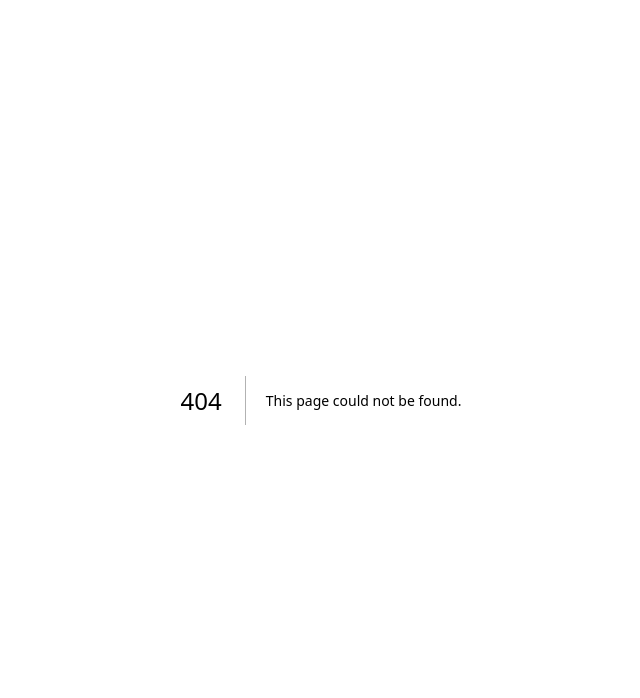
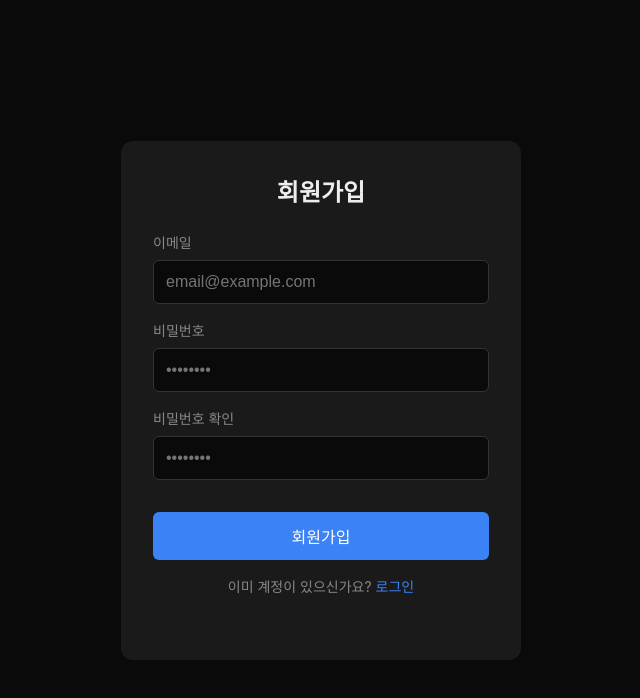
Before and after one commit to fromseoul/ai-fullstack-lab, a Next.js app in the folder apps/web/: page /signup in a window 1280 px wide. Before the commit this address had no page. Shown: the top 698 px of the page, without its empty margins (319-959 px from the left). Built offline with nearby package versions, Linux system fonts and the light colour scheme.

Commit message:
feat: 샘플 라우팅 작성

```diff
--- /dev/null
+++ b/apps/web/src/app/(auth)/signup/page.tsx
@@ -0,0 +1,69 @@
+"use client";
+
+import { useState } from "react";
+import Link from "next/link";
+
+export default function SignupPage() {
+  const [email, setEmail] = useState("");
+  const [password, setPassword] = useState("");
+  const [confirmPassword, setConfirmPassword] = useState("");
+
+  const handleSubmit = async (e: React.FormEvent) => {
+    e.preventDefault();
+    if (password !== confirmPassword) {
+      alert("비밀번호가 일치하지 않습니다.");
+      return;
+    }
+    // TODO: Firebase Auth 연동
+    console.log("Signup:", { email, password });
+  };
+
+  return (
+    <main className="auth-container">
+      <div className="auth-card">
+        <h1>회원가입</h1>
+        <form onSubmit={handleSubmit}>
+          <div className="form-group">
+            <label htmlFor="email">이메일</label>
+            <input
+              id="email"
+              type="email"
+              value={email}
+              onChange={(e) => setEmail(e.target.value)}
+              placeholder="email@example.com"
+              required
+            />
+          </div>
+          <div className="form-group">
+            <label htmlFor="password">비밀번호</label>
+            <input
+              id="password"
+              type="password"
+              value={password}
+              onChange={(e) => setPassword(e.target.value)}
+              placeholder="••••••••"
+              required
+            />
+          </div>
+          <div className="form-group">
+            <label htmlFor="confirmPassword">비밀번호 확인</label>
+            <input
+              id="confirmPassword"
+              type="password"
+              value={confirmPassword}
+              onChange={(e) => setConfirmPassword(e.target.value)}
+              placeholder="••••••••"
+              required
+            />
+          </div>
+          <button type="submit" className="btn-primary">
+            회원가입
+          </button>
+        </form>
+        <p className="auth-link">
+          이미 계정이 있으신가요? <Link href="/login">로그인</Link>
+        </p>
+      </div>
+    </main>
+  );
+}
--- /dev/null
+++ b/apps/web/src/app/api/health/route.ts
@@ -0,0 +1,9 @@
+import { NextResponse } from "next/server";
+
+export async function GET() {
+  return NextResponse.json({
+    status: "ok",
+    timestamp: new Date().toISOString(),
+    service: "web",
+  });
+}
--- a/apps/web/src/styles/globals.css
+++ b/apps/web/src/styles/globals.css
@@ -60,3 +60,143 @@ p {
 .dot.pending {
   background-color: #eab308;
 }
+
+/* Auth Pages */
+.auth-container {
+  min-height: 100vh;
+  display: flex;
+  align-items: center;
+  justify-content: center;
+  padding: 2rem;
+}
+
+.auth-card {
+  background: #1a1a1a;
+  padding: 2rem;
+  border-radius: 12px;
+  width: 100%;
+  max-width: 400px;
+}
+
+.auth-card h1 {
+  font-size: 1.5rem;
+  margin-bottom: 1.5rem;
+  text-align: center;
+}
+
+.form-group {
+  margin-bottom: 1rem;
+}
+
+.form-group label {
+  display: block;
+  margin-bottom: 0.5rem;
+  font-size: 0.875rem;
+  color: #888;
+}
+
+.form-group input {
+  width: 100%;
+  padding: 0.75rem;
+  border: 1px solid #333;
+  border-radius: 6px;
+  background: #0a0a0a;
+  color: #ededed;
+  font-size: 1rem;
+}
+
+.form-group input:focus {
+  outline: none;
+  border-color: #3b82f6;
+}
+
+.btn-primary {
+  width: 100%;
+  padding: 0.75rem;
+  background: #3b82f6;
+  color: white;
+  border: none;
+  border-radius: 6px;
+  font-size: 1rem;
+  cursor: pointer;
+  margin-top: 1rem;
+}
+
+.btn-primary:hover {
+  background: #2563eb;
+}
+
+.auth-link {
+  text-align: center;
+  margin-top: 1rem;
+  font-size: 0.875rem;
+}
+
+.auth-link a {
+  color: #3b82f6;
+  text-decoration: none;
+}
+
+/* Dashboard */
+.dashboard-layout {
+  display: flex;
+  min-height: 100vh;
+}
+
+.sidebar {
+  width: 200px;
+  background: #1a1a1a;
+  padding: 2rem 1rem;
+}
+
+.sidebar nav {
+  display: flex;
+  flex-direction: column;
+  gap: 0.5rem;
+}
+
+.sidebar a {
+  color: #888;
+  text-decoration: none;
+  padding: 0.5rem 1rem;
+  border-radius: 6px;
+}
+
+.sidebar a:hover {
+  background: #333;
+  color: #ededed;
+}
+
+.dashboard-content {
+  flex: 1;
+  padding: 2rem;
+}
+
+.dashboard-grid {
+  display: grid;
+  grid-template-columns: repeat(auto-fit, minmax(200px, 1fr));
+  gap: 1rem;
+  margin-top: 2rem;
+}
+
+.card {
+  background: #1a1a1a;
+  padding: 1.5rem;
+  border-radius: 8px;
+}
+
+.card h3 {
+  font-size: 0.875rem;
+  color: #888;
+  margin-bottom: 0.5rem;
+}
+
+.stat {
+  font-size: 2rem;
+  font-weight: bold;
+  color: #ededed;
+}
+
+.stat.active {
+  color: #22c55e;
+}
```
Also changed, not shown: apps/web/src/app/dashboard/layout.tsx (added, +17 -0 lines), apps/web/src/app/dashboard/page.tsx (added, +21 -0 lines), apps/web/src/app/login/page.tsx (added, +53 -0 lines), 2 other files (tests, documents, lock files or other folders).
